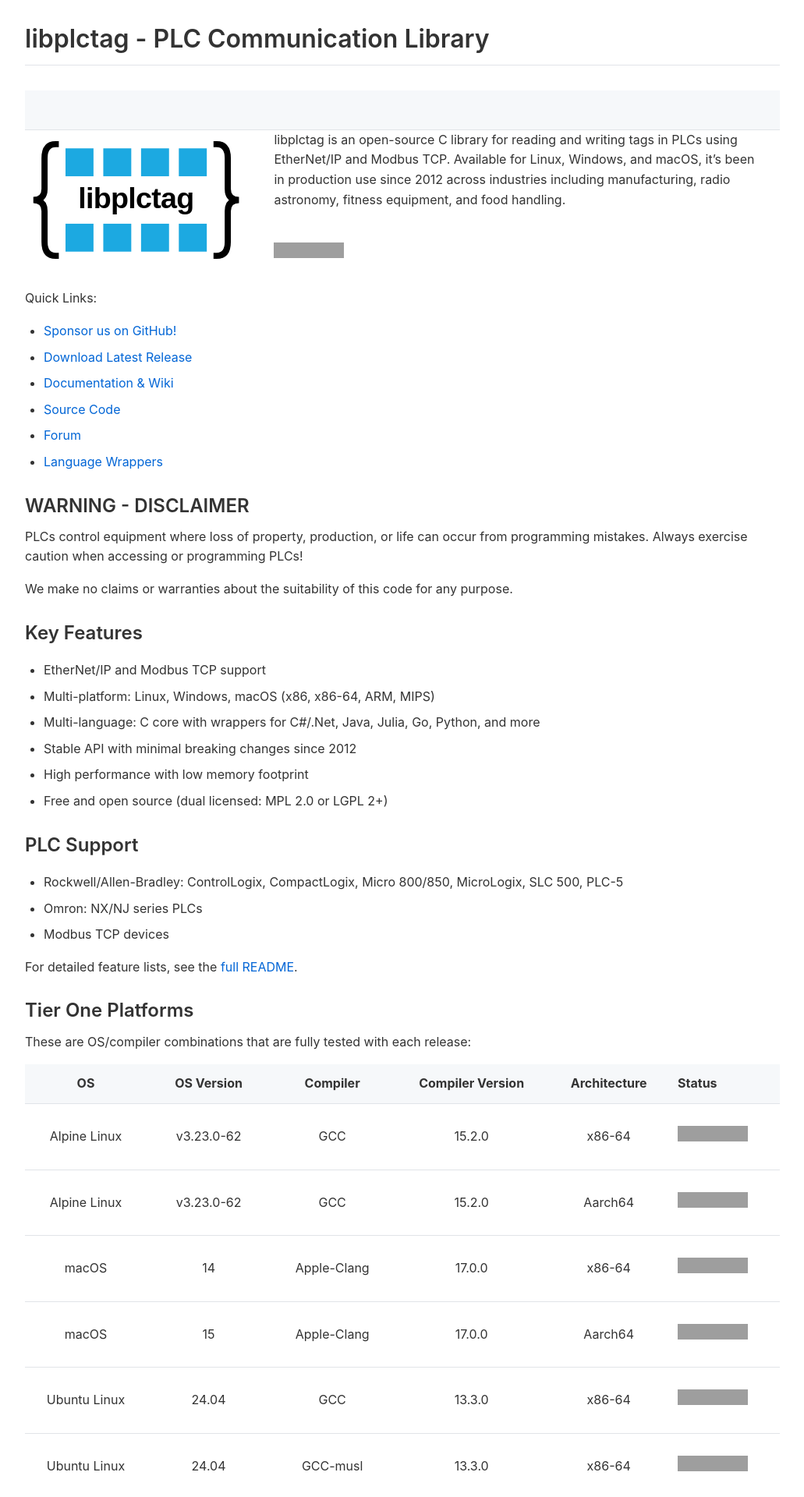
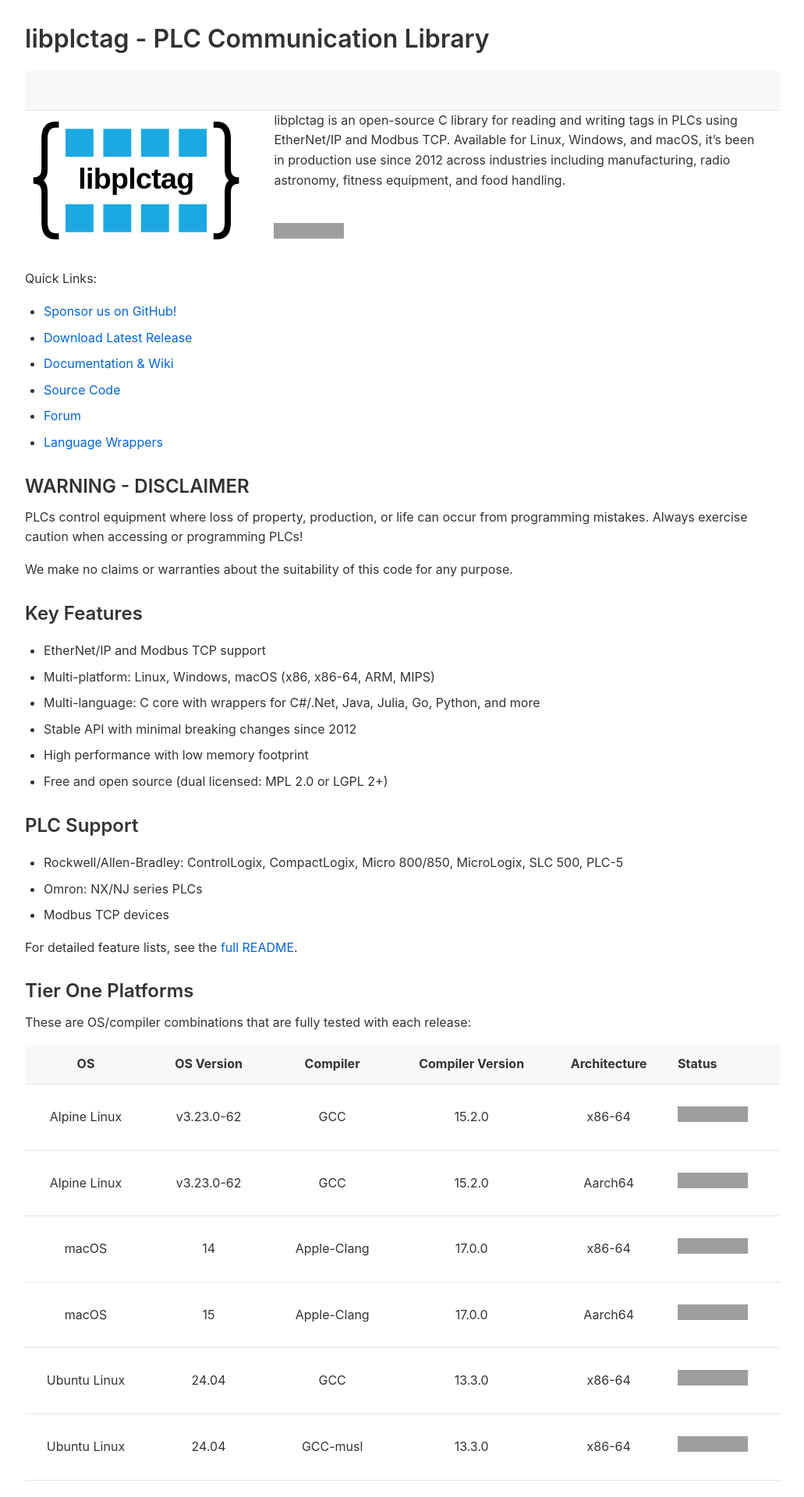
Before and after one commit to libplctag/libplctag.github.io, a Jekyll site: the page built from index.md, in a window 1280 px wide. Shown: the top 1920 px of the page at 78% size, without its empty margins (124-1155 px from the left). Built offline with Jekyll 4.4.1, drawn with Linux system fonts in a browser that asks for light colours; our own code applies the rules of GitHub Pages for plain Markdown files; grey boxes are pictures that could not be loaded.

Commit message:
Removing the extra lines between the title and logo area and gray region.

```diff
--- a/_layouts/default.html
+++ b/_layouts/default.html
@@ -32,7 +32,6 @@
 
         h1 {
             font-size: 2rem;
-            border-bottom: 1px solid #e1e4e8;
             padding-bottom: 0.5rem;
         }
 
@@ -116,7 +115,7 @@
 
         h1 + table {
             border: none;
-            margin-top: 2rem;
+            margin-top: 0.5rem;
         }
 
         h1 + table td {
```
